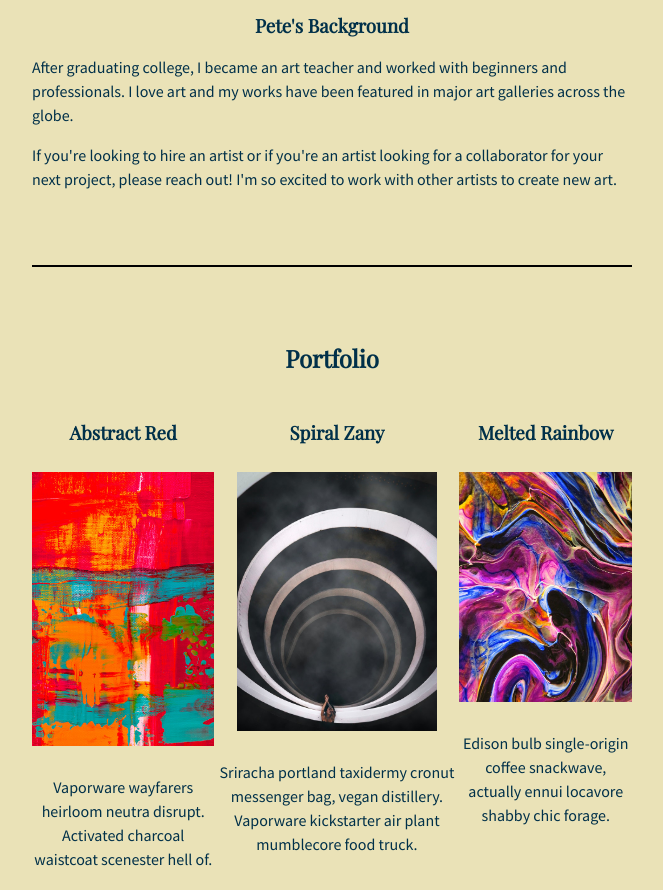
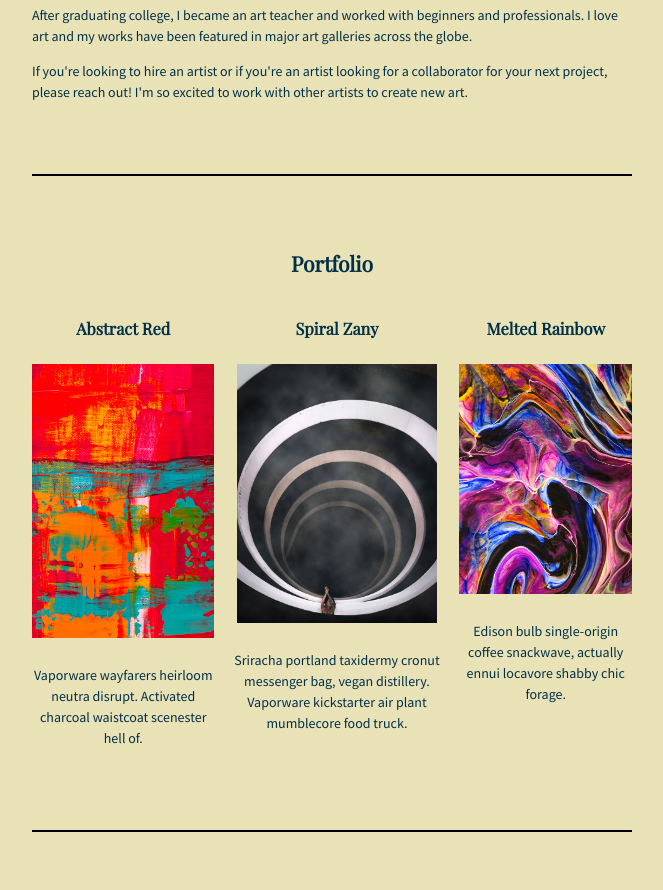
Before and after one commit to ahmedphp90/Project4, a plain HTML site: page index.html in a window 1280 px wide. Shown: the part 580-1470 px from the top of the page, without its empty margins (308-971 px from the left). Drawn offline with nearby package versions, Linux system fonts and the light colour scheme.

Commit message:
Update style.css

```diff
--- a/style.css
+++ b/style.css
@@ -6,6 +6,7 @@ body {
   color: #003049;
   font-family: "Source Sans Pro", Tahoma, Geneva, Verdana, sans-serif;
   padding: 40px;
+  font-size: 14px;
 }
 
 /* Headings */
@@ -61,6 +62,10 @@ p {
   line-height: 1.5;
 }
 
+#portfolio p {
+  font-size: 14px;
+}
+
 /* Links */
 a:link {
   color: #d62828;
@@ -104,4 +109,4 @@ footer {
 hr {
   border: 1px solid black;
 }
-?/* Ahmed */
+/* Ahmed */
```
